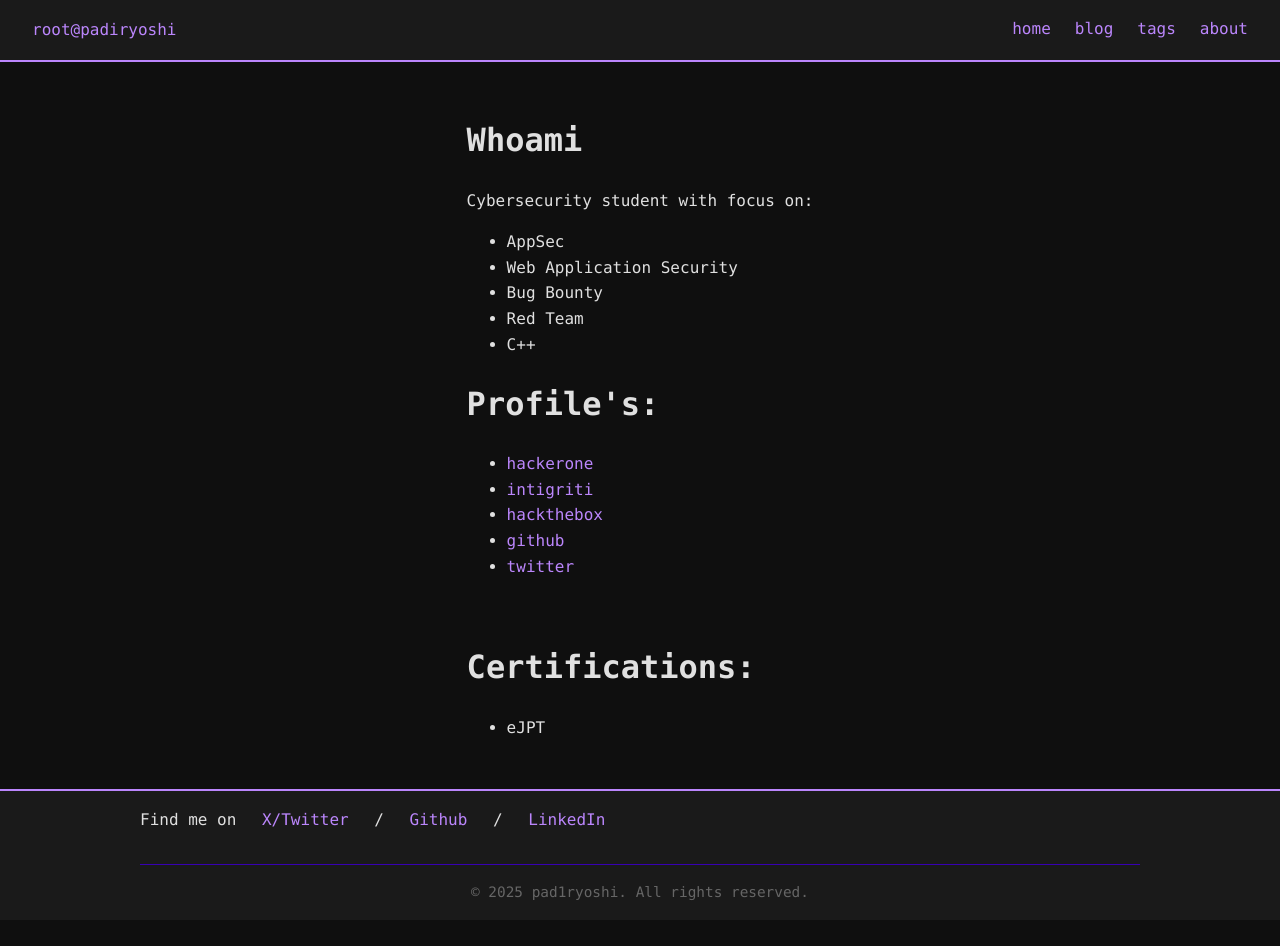
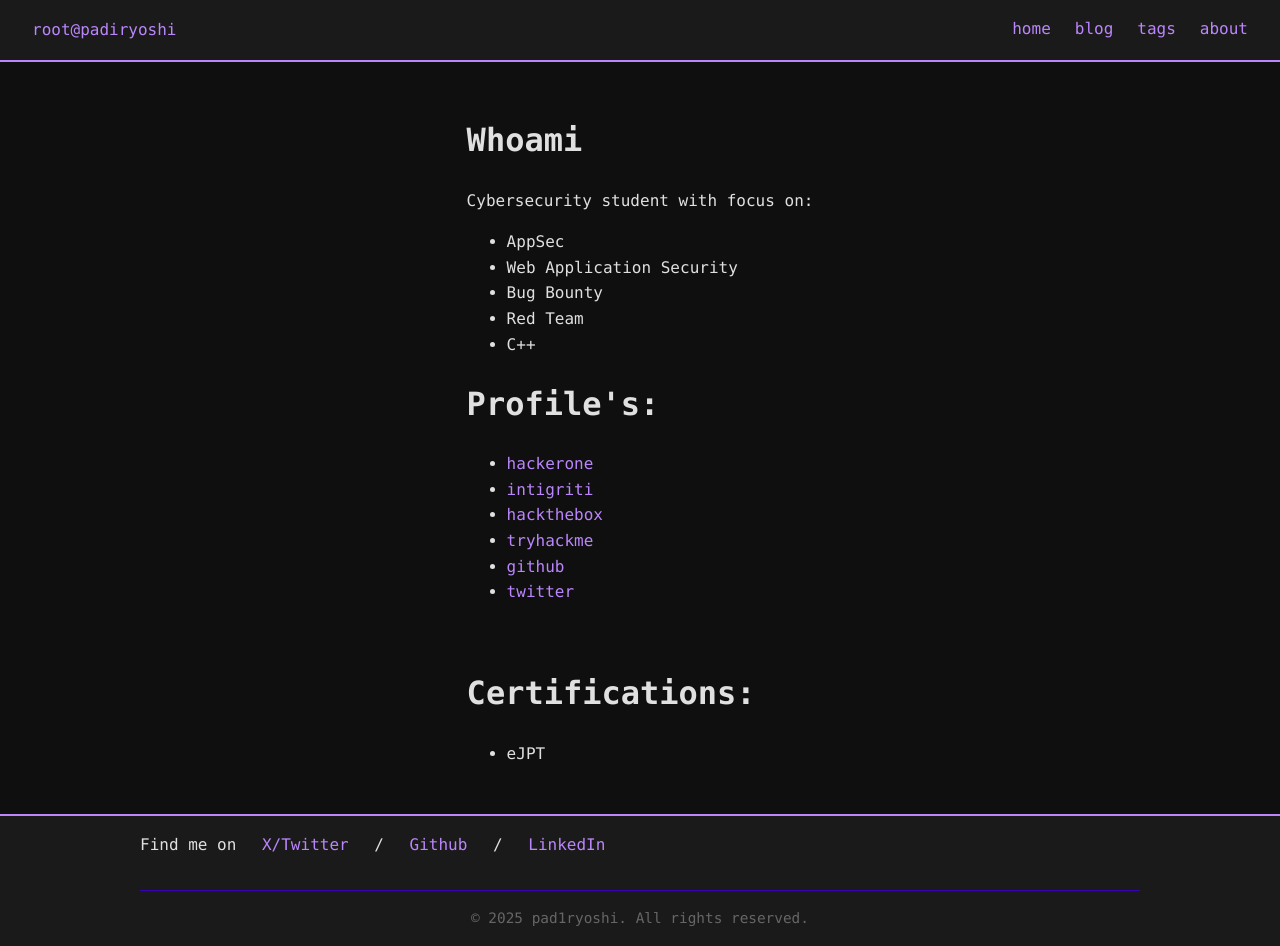
Before and after one commit to pad1ryoshi/pad1ryoshi.github.io, a Jekyll site: the page built from about/index.html, in a window 1280 px wide. Built offline with Jekyll 4.4.1, drawn with Linux system fonts in a browser that asks for light colours; before the commit the page ends 920 px from its top, so only the background shows below that.

Commit message:
update: THM profile added.

```diff
--- a/about/index.html
+++ b/about/index.html
@@ -18,6 +18,7 @@ title: About
         <li><a href="https://hackerone.com/pad1ryoshi?type=user">hackerone</a></li>
         <li><a href="https://app.intigriti.com/profile/pad1ryoshi">intigriti</a></li>
         <li><a href="https://app.hackthebox.com/profile/1867598">hackthebox</a></li>
+        <li><a href="https://tryhackme.com/p/pad1ryoshi">tryhackme</a></li>
         <li><a href="https://github.com/pad1ryoshi">github</a></li>
         <li><a href="https://twitter.com/pad1ryoshi">twitter</a></li>
     </ul>
```
